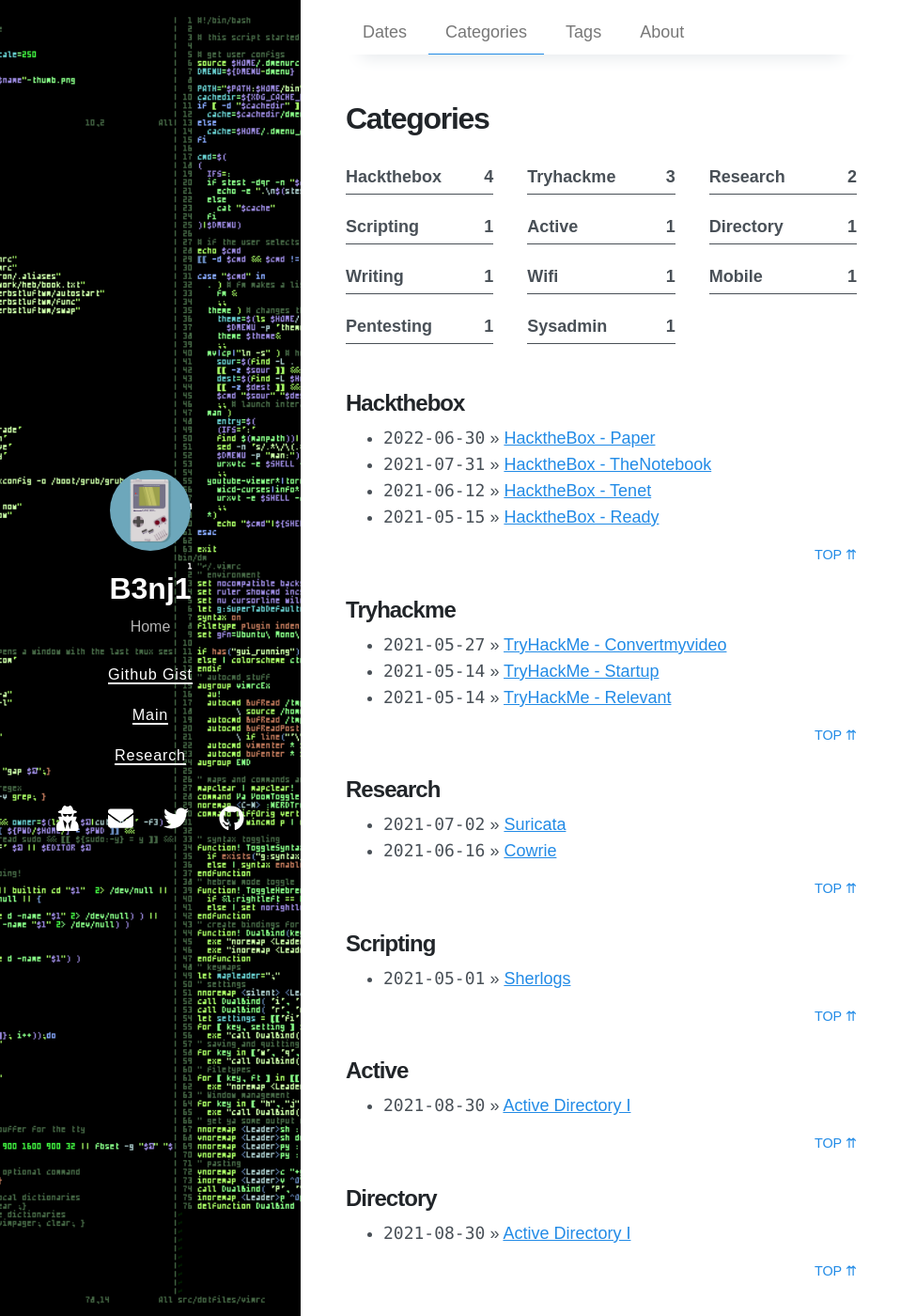
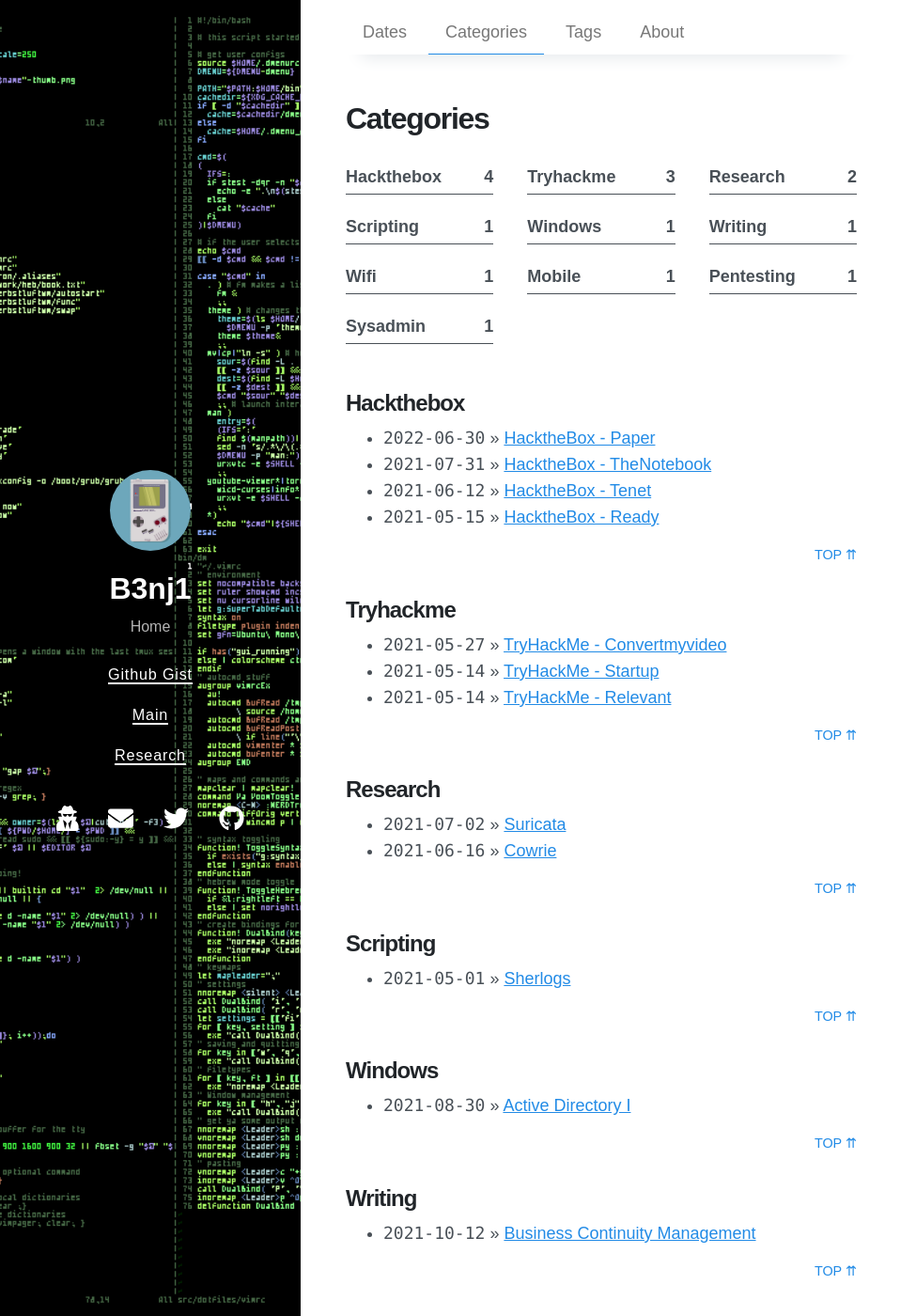
Before and after one commit to b3nj1-1/blog, a Jekyll site: the page built from categories.md, in a window 1280 px wide and 1400 px high. Shown: the whole window at 94% size, without its empty margins (0-975 px from the left). Built offline with Jekyll 4.4.1, drawn with Linux system fonts in a browser that asks for light colours; nearby versions of some CDN libraries.

Commit message:
Update 2021-08-30-AD_part1.md

```diff
--- a/_posts/2021-08-30-AD_part1.md
+++ b/_posts/2021-08-30-AD_part1.md
@@ -5,7 +5,7 @@ date:   2021-08-30 04:52:29 +0200
 last_modified_at: 2021-08-30 04:52:29 +0200
 toc:  true
 tags: [Active Directory, AS-REP Roast, Passthehashm, walkthroughs]
-categories: Active Directory
+categories: Windows
 ---
 
 In this article I use a basic methodology to breach an Active Directory, this article will be the first of a saga that will be oriented to AD walkthroughs.
```
